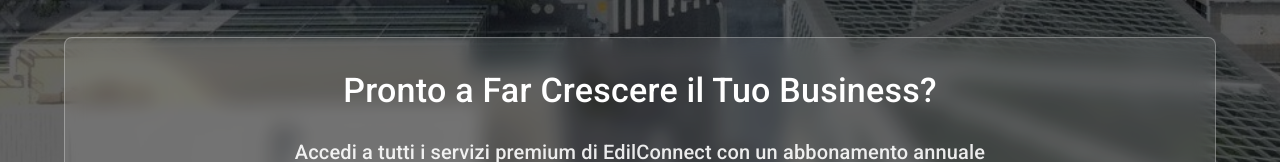
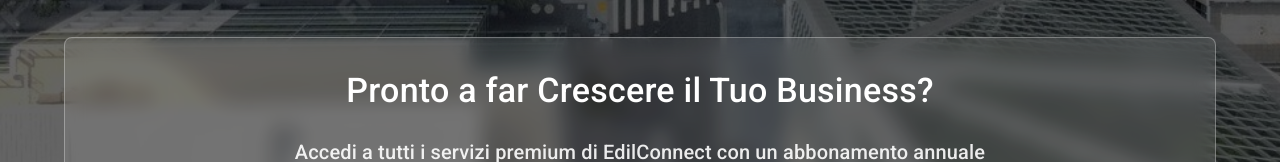
Before and after one commit to Alesso94/Edil-Connect, a React (Create React App) app in the folder frontend/: page / in a window 1280 px wide. Shown: the part 1013-1175 px from the top of the page. Built offline with nearby package versions, Linux system fonts and the light colour scheme; no server answers.

Commit message:
Corretto 'far' con f minuscola nel titolo della Home

```diff
--- a/frontend/src/pages/Home.js
+++ b/frontend/src/pages/Home.js
@@ -272,7 +272,7 @@
                     border: '1px solid rgba(255, 255, 255, 0.3)'
                 }}>
                     <Typography variant="h4" component="h2" sx={{ color: 'white', mb: 3 }}>
-                        Pronto a Far Crescere il Tuo Business?
+                        Pronto a far Crescere il Tuo Business?
                     </Typography>
                     <Typography variant="h6" sx={{ color: 'rgba(255, 255, 255, 0.9)', mb: 2 }}>
                         Accedi a tutti i servizi premium di EdilConnect con un abbonamento annuale
```
